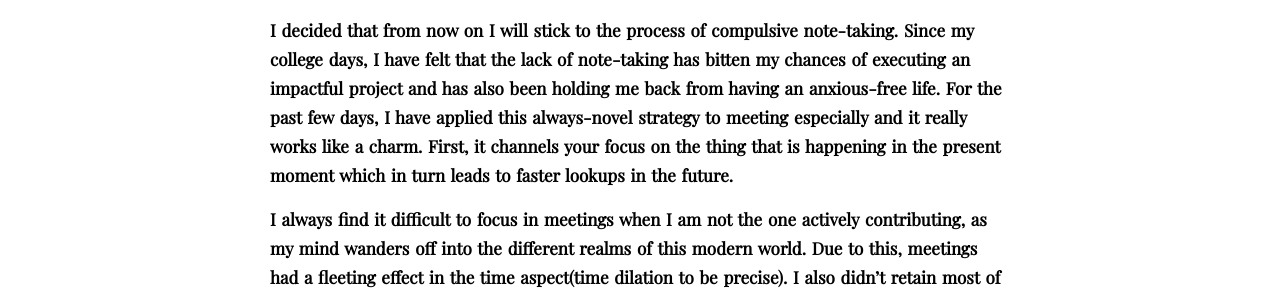
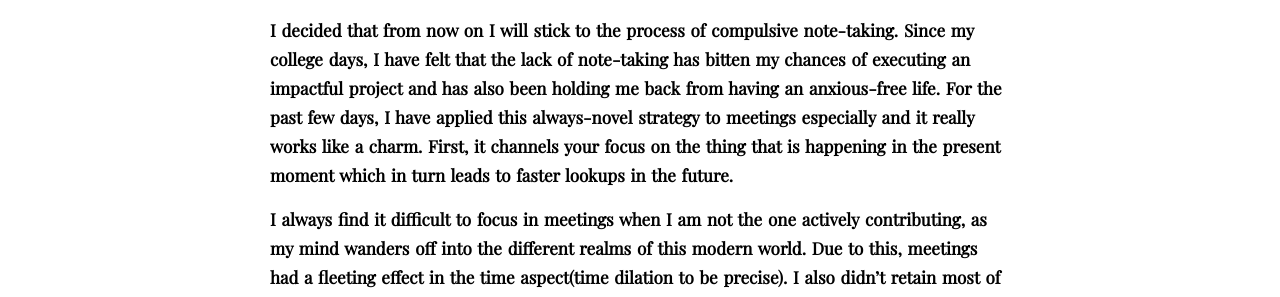
Before and after one commit to aneessh18/aneessh18.github.io, a Jekyll site: the page built from _posts/2022-01-25-Therapeutic_aspect_of_note_taking.markdown, in a window 1280 px wide. Shown: the part 215-512 px from the top of the page. Built offline with Jekyll 4.4.1, drawn with Linux system fonts in a browser that asks for light colours; some web fonts are replaced.

```diff
--- a/_posts/2022-01-25-Therapeutic_aspect_of_note_taking.markdown
+++ b/_posts/2022-01-25-Therapeutic_aspect_of_note_taking.markdown
@@ -7,7 +7,7 @@ author: Aneesh
 permalink: note-taking-therapy
 ---
 
-I decided that from now on I will stick to the process of compulsive note-taking. Since my college days, I have felt that the lack of note-taking has bitten my chances of executing an impactful project and has also been holding me back from having an anxious-free life. For the past few days, I have applied this always-novel strategy to meeting especially and it really works like a charm.  First, it channels your focus on the thing that is happening in the present moment which in turn leads to faster lookups in the future.
+I decided that from now on I will stick to the process of compulsive note-taking. Since my college days, I have felt that the lack of note-taking has bitten my chances of executing an impactful project and has also been holding me back from having an anxious-free life. For the past few days, I have applied this always-novel strategy to meetings especially and it really works like a charm.  First, it channels your focus on the thing that is happening in the present moment which in turn leads to faster lookups in the future.
 
 I always find it difficult to focus in meetings when I am not the one actively contributing, as my mind wanders off into the different realms of this modern world. Due to this, meetings had a fleeting effect in the time aspect(time dilation to be precise). I also didn’t retain most of the information. Not to mention the amount of anxiety I was left after the meetings. Because I couldn’t really distill or retain the information.
 
```
Also changed, not shown: _posts/2023-04-30-the-stuff-i-didn't-signup-for.markdown (added, +20 -0 lines).
